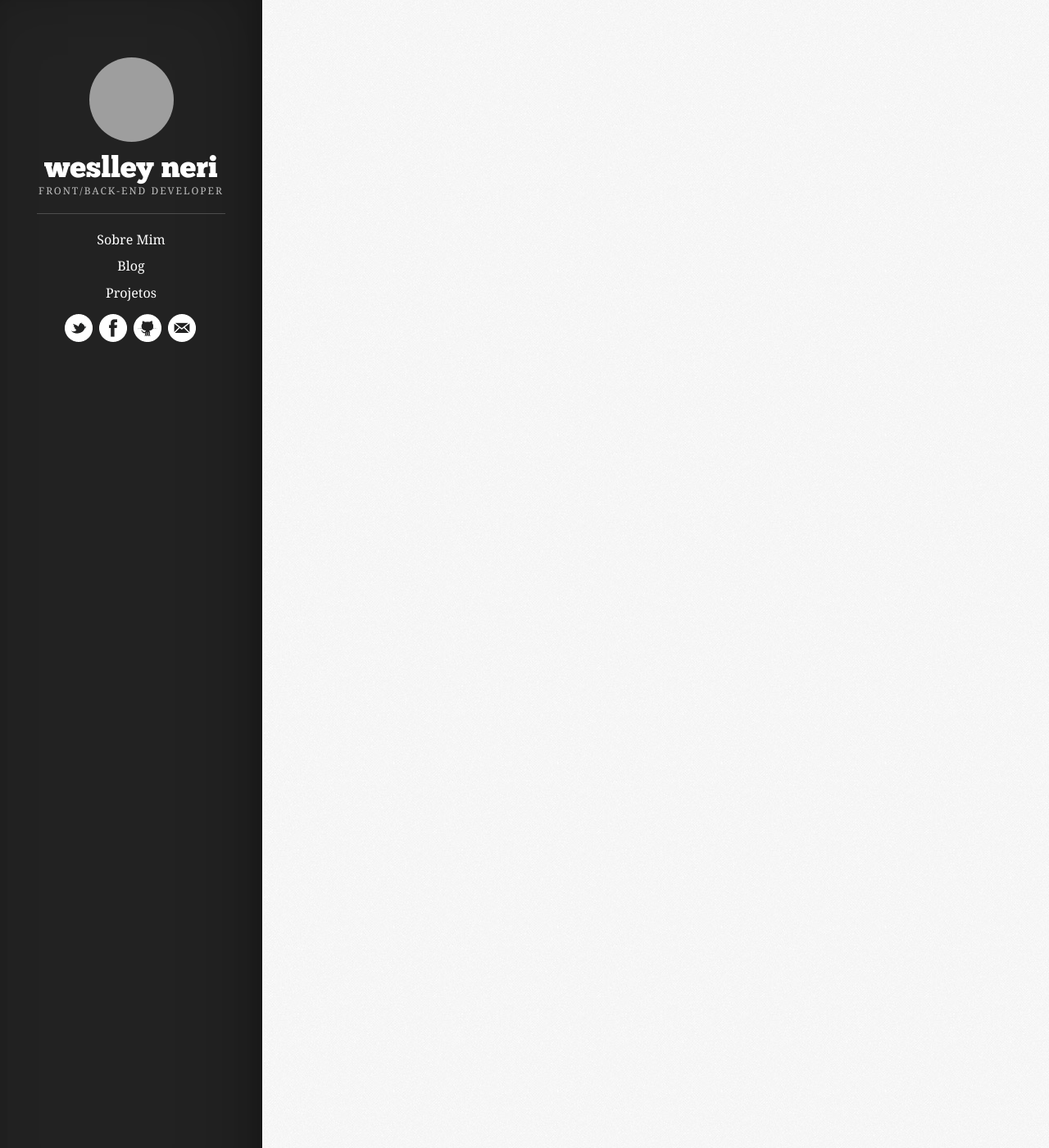
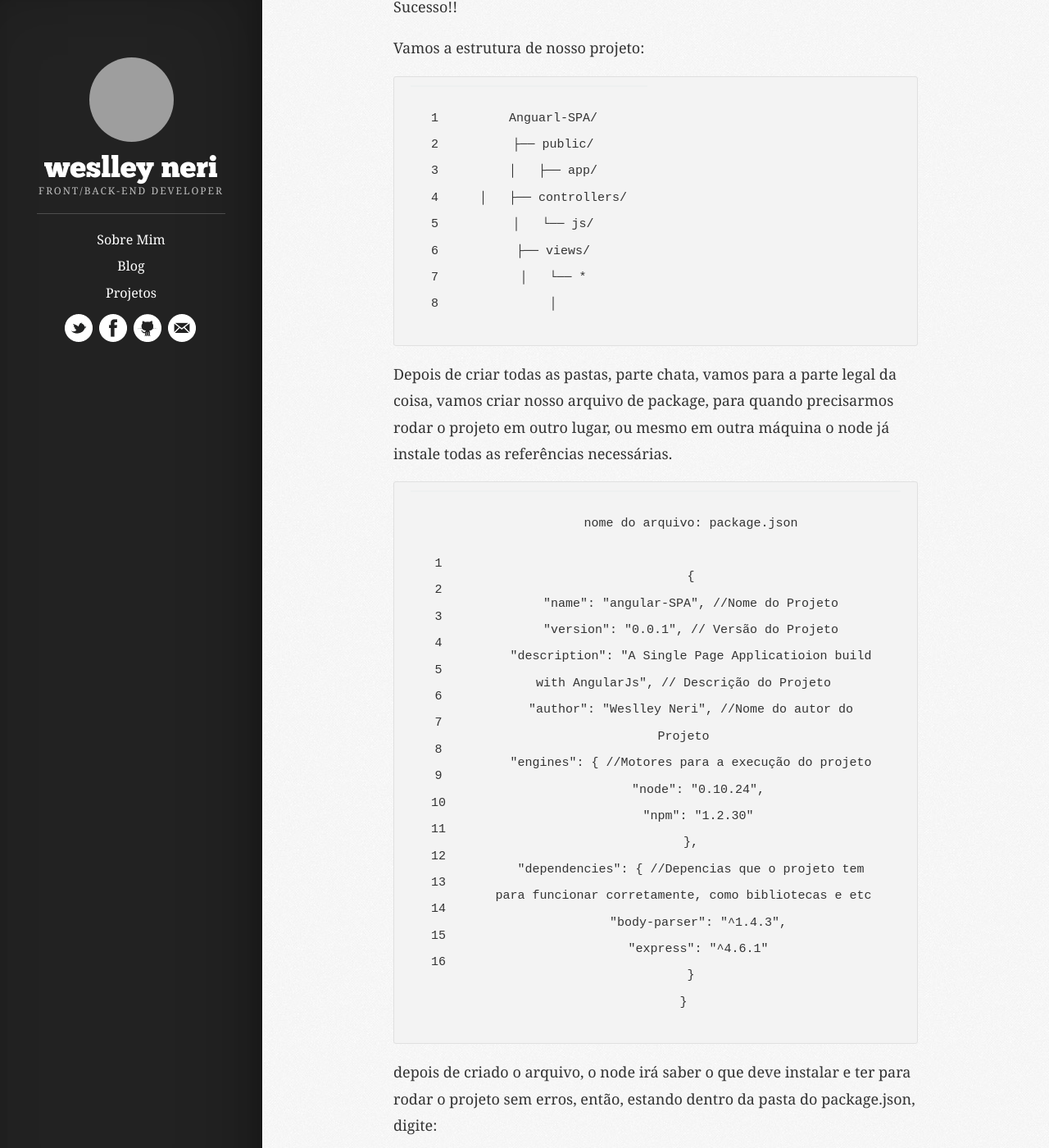
Before and after one commit to weslley39/weslley39.github.io, a Jekyll site: the page built from _posts/2014-07-18-Single-Page-Application-com-AngularJs-e-NodeJs.md, in a window 1280 px wide and 1400 px high, scrolled down 2500 px. Shown: the whole window at 82% size. Built offline with Jekyll 4.4.1, drawn with Linux system fonts in a browser that asks for light colours; nearby versions of some CDN libraries; some web fonts are replaced; Markdown is read by kramdown in place of the engine named in the settings; comment, search, counter and statistics services are not loaded; some of the changed text lies outside the part shown; grey boxes are pictures that could not be loaded.

Commit message:
post inicial
post inicial

````diff
--- a/_posts/2014-07-18-Single-Page-Application-com-AngularJs-e-NodeJs.md
+++ b/_posts/2014-07-18-Single-Page-Application-com-AngularJs-e-NodeJs.md
@@ -11,6 +11,9 @@
 
 Neste post, irei abordar sobre a hiper, mega, blaster, plus advanced linguagem chamada [NodeJs](http://nodejs.org/) em conjunto com [AngularJs](https://angularjs.org/) para construirmos uma Single Page Application (SPA)
 
+<!-- more -->
+
+
 #Vamos do Principio
 
 ##Mas, o que NodeJs ??
@@ -21,6 +24,90 @@
 
 O Angular é um framework JavaScript mantido pelo Google e que vem ganhando cada vez mais adeptos para o desenvolvimento de aplicações WEB. Ele se enquadra nos modelos MVC(Model-view-controller), MVP(Model-view-presenter) e MVVM(Model View ViewModel), sendo considerado pelos seus desenvolvedores como um framework MVW (Model-View-Whatever), já que o foco do framework não é conceitos de separaão. AngularJS foi contruído para o desenvolvimento de aplicações espetaculares, como você verá adiante nesse artigo.
 
-Agora que você ja sabe do que se trata, mãos a obra
+Agora que você já sabe do que se trata, mãos a obra:
 
-Vamos primeiramente a estrutura de nosso projeto:
+##Instalando o NodeJs
+Como estou usando ambiente de desenvolvimento Unix, sendo um Linux, descreverei os passos seguintes para a instalação do node no mesmo, até porque o node não roda em seus 100% quando em ambiente RUWINDOWS.
+
+começaremos abrindo o terminal (CTRL + ALT + T), e logando como administrador
+```bash
+$ sudo su
+```
+depois de digitado o comando e apertado a tecla Enter, o linux irá pedir seu usuario e senha, coloque e aperte enter novamente. Pronto, você esta logado como administrador.
+
+O Ubuntu oferece um sistema de gerenciamento de pacotes, e com ele podemos instalar pacotes pelo terminal, porem a sua lista de referência, ou seja, onde ele vai buscar esses pacotes, pode estar desatualizada, para atualizar devemos digitar no terminal:
+```bash
+$ apt-get update
+```
+
+Depois de atualizadas as referências, com o comando apt-get seguido de install e o nome do pacote, então, digite:
+
+```bash
+$ apt-get install nodejs
+```
+
+O node necessita de um gerenciador de pacotes, chamado NPM, para instala-lo, digite:
+```bash
+$ apt-get install npm
+```
+
+Para ter certeza que o Node esta instalado:
+
+
+```bash
+$ nodejs -v
+```
+
+Caso ele retorne com o numero da versao, então o Node foi instaldo com Sucesso!!
+
+
+
+Vamos a estrutura de nosso projeto:
+
+```
+Anguarl-SPA/
+├── public/
+│   ├── app/
+│   ├── controllers/
+│   └── js/
+├── views/
+│   └── *
+│
+```
+
+Depois de criar todas as pastas, parte chata, vamos para a parte legal da coisa, vamos criar nosso arquivo de package, para quando precisarmos rodar o projeto em outro lugar, ou mesmo em outra máquina o node já instale todas as referências necessárias.
+
+```bash
+  nome do arquivo: package.json
+
+  {
+  "name": "angular-SPA", //Nome do Projeto
+  "version": "0.0.1", // Versão do Projeto
+  "description": "A Single Page Applicatioion build with AngularJs", // Descrição do Projeto
+  "author": "Weslley Neri", //Nome do autor do Projeto
+  "engines": { //Motores para a execução do projeto
+    "node": "0.10.24",
+    "npm": "1.2.30"
+  },
+  "dependencies": { //Depencias que o projeto tem para funcionar corretamente, como bibliotecas e etc
+    "body-parser": "^1.4.3",
+    "express": "^4.6.1"
+  }
+}
+```
+
+depois de criado o arquivo, o node irá saber o que deve instalar e ter para rodar o projeto sem erros, então, estando dentro da pasta do package.json, digite:
+
+```bash
+$ npm install
+```
+
+Este processo poderá demorar um pouco, dependendo da sua conexão com a internet. Depois de tudo instalado podemos começar a montar nosso código para rodar o servidor do node. vamos por partes.
+Se você já vem de alguma outra linguagem, na maioria delas, antes de começar a realmente fazer o seu código devemos, importar todas as bibliotecas/frameworks que iremos usar, no Node não é diferente, fazemos isto chamando a função require e passando como parâmetro o nome da biblioteca/framework, vamos a prática:
+
+```javascript
+  var express = require('express');
+  var bodyParser = require('body-parser');
+```
+
+No código acima, falamos para o nome que iremos utilizar um framework chamado [ExpressJS](http://expressjs.com/), que nada mais é do que um mínimo e flexivel framework para aplicação web, provendo um robusto conjunto de caracteristicas para a criação de uma única ou múlltiplas páginas, também estamos usando o [Body Parser](https://github.com/expressjs/body-parser) que é um middleware para renderizar HTML.
````
